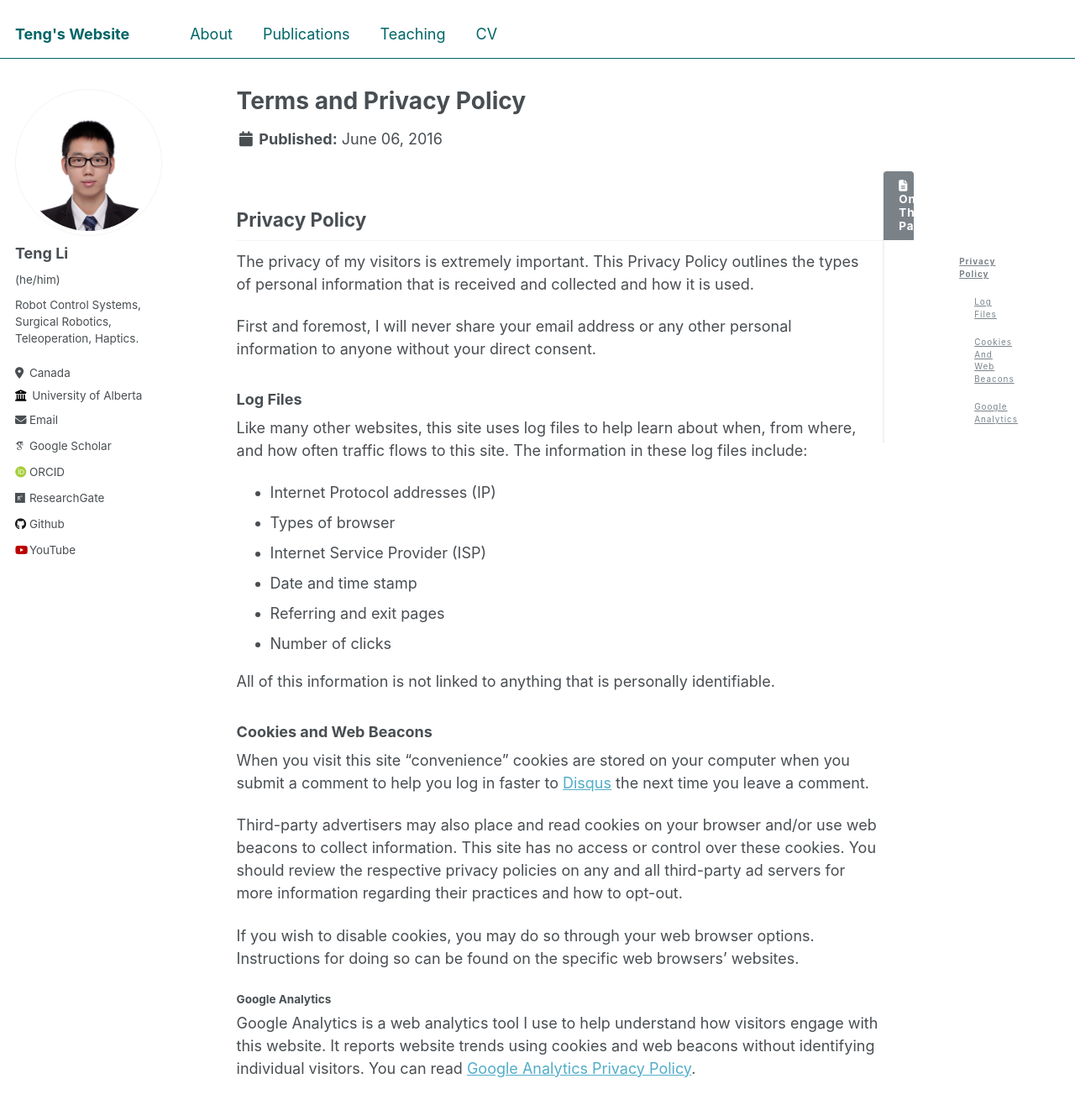
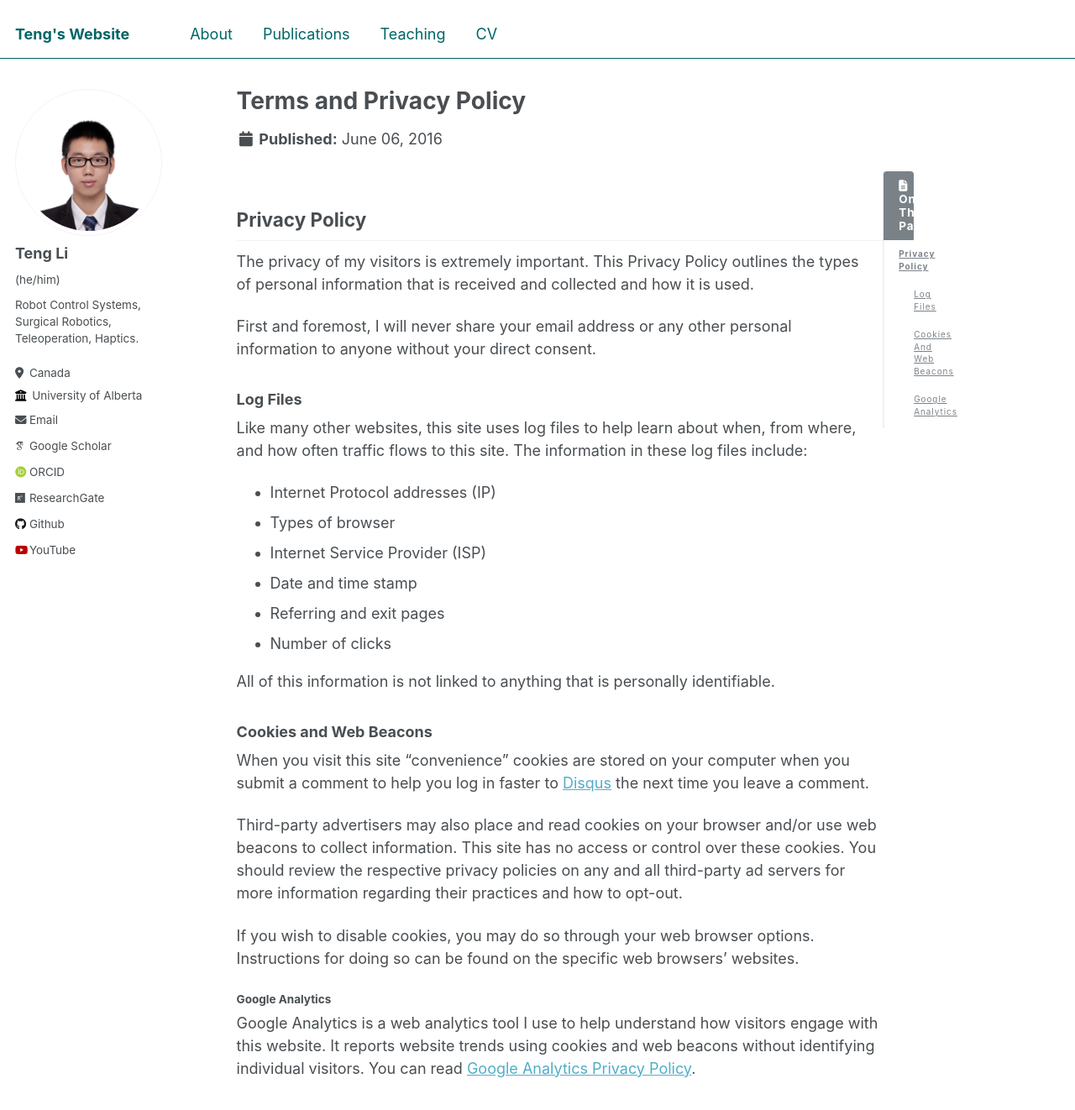
Before and after one commit to teng4/teng4.github.io, a Jekyll site: the page built from _pages/terms.md, in a window 1280 px wide and 1400 px high. Shown: the top 1322 px of the window at 84% size. Built offline with Jekyll 4.4.1, drawn with Linux system fonts in a browser that asks for light colours; some web fonts are replaced.

Commit message:
Update _navigation.scss

```diff
--- a/_sass/_navigation.scss
+++ b/_sass/_navigation.scss
@@ -396,8 +396,8 @@
 .toc__menu {
   //teng4note, margin will move the area, and padding will make the area larger.
   margin: 0; //teng4note, original. margin: height downward, width rightward.
-  //padding: 0; //teng4note, original.
-  padding: 0.5rem 4rem; //teng4, modified. teng4note: padding: height, width.
+  padding: 0; //teng4note, original.
+  //padding: 0.5rem 4rem; //teng4, modified. teng4note: seems this padding only move the area as well.
   width: 100%;
   list-style: none;
   font-size: 0.8rem;
```
